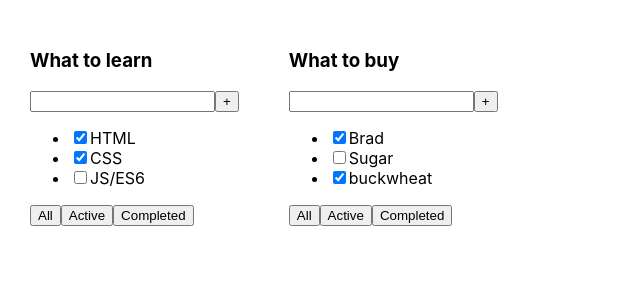
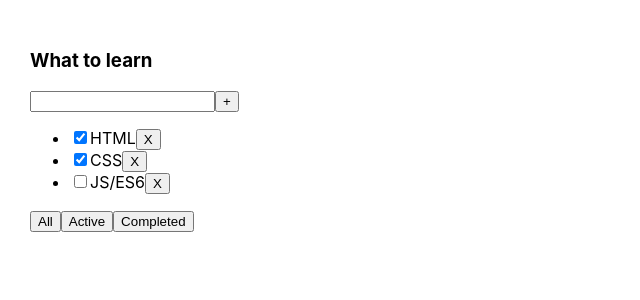
Before and after one commit to alex27git/TodoList, a React (Create React App) app: page / in a window 1280 px wide. Shown: the top 300 px of the page, without its empty margins (0-640 px from the left). Built offline with nearby package versions, Linux system fonts and the light colour scheme.

Commit message:
add & remuve tasks

```diff
--- a/src/App.tsx
+++ b/src/App.tsx
@@ -1,28 +1,41 @@
-import React from 'react';
+import React, {useState} from 'react';
 import './App.css';
 import TodoList, {TaskType}from "./TodoList";
 
 
 function App() {
-  const title_1: string = "What to learn"
-  const title_2: string = "What to buy"
+  const title: string = "What to learn"
+  // const title: string = "What to buy"
 
-  const tasks_1: Array<TaskType> = [
-    {id: 1, title: "HTML", isDone: true},
-    {id: 2, title: "CSS", isDone: true},
-    {id: 3, title: "JS/ES6", isDone: false},
-  ]
+  const [tasks, setTasks] = useState(
+    [
+      {id: 1, title: "HTML", isDone: true},
+      {id: 2, title: "CSS", isDone: true},
+      {id: 3, title: "JS/ES6", isDone: false},
+    ]
 
-  const tasks_2: Array<TaskType> = [
-    {id: 1, title: "Brad", isDone: true},
-    {id: 2, title: "Sugar", isDone: false},
-    {id: 3, title: "buckwheat", isDone: true},
-  ]
+  )
+
+
+  const removeTask = (taskID: number) => {
+    const updateTasks = tasks.filter(task => task.id !== taskID)
+    setTasks(updateTasks)
+  }
+  // const tasks_2: Array<TaskType> = [
+  //   {id: 1, title: "Brad", isDone: true},
+  //   {id: 2, title: "Sugar", isDone: false},
+  //   {id: 3, title: "buckwheat", isDone: true},
+  // ]
 
   return (
     <div className="App">
-      <TodoList title={title_1} tasks={tasks_1}/>
-      <TodoList title={title_2} tasks={tasks_2}/>
+      <TodoList
+        title={title}
+        tasks={tasks}
+        removeTask={removeTask}
+      />
+     {/*// <TodoList title={title_2} tasks={tasks_2}/>*/}
+
     </div>
   );
 }
--- a/src/TodoList.tsx
+++ b/src/TodoList.tsx
@@ -10,9 +10,20 @@
 
   title: string
   tasks: Array<TaskType>
+  removeTask: (taskID: number) => void
 }
 
 const TodoList = (props:TodoListPropsType) => {
+  const tasksListItems = props.tasks.map(task =>{
+    const removeTask = () => {props.removeTask(task.id)}
+    return (
+      <li>
+        <input type="checkbox" checked={task.isDone} />
+        <span>{task.title}</span>
+        <button onClick={removeTask}>X</button>
+      </li>
+    )
+  })
   return (
     <div>
       <h3>{props.title}</h3>
@@ -21,28 +32,8 @@
         <button>+</button>
       </div>
       <ul>
-        <li><input type="checkbox" checked={props.tasks[0].isDone} />
-          <span>{props.tasks[0].title}</span>
-        </li>
-        <li><input type="checkbox" checked={props.tasks[1].isDone}/>
-          <span>{props.tasks[1].title}</span>
-        </li>
-        <li><input type="checkbox" checked={props.tasks[2].isDone}/>
-          <span>{props.tasks[2].title}</span>
-        </li>
+        {tasksListItems}
       </ul>
-
-      {/*<ul>*/}
-      {/*  <li><input type="checkbox" checked={props.tasks[0].isDone} />*/}
-      {/*    <span>{props.tasks[0]}</span>*/}
-      {/*  </li>*/}
-      {/*  <li><input type="checkbox" checked={props.tasks[1].isDone}/>*/}
-      {/*    <span>{props.tasks[1]}</span>*/}
-      {/*  </li>*/}
-      {/*  <li><input type="checkbox" checked={props.tasks[2].isDone}/>*/}
-      {/*    <span>{props.tasks[2]}</span>*/}
-      {/*  </li>*/}
-      {/*</ul>*/}
       <div>
         <button>All</button>
         <button>Active</button>
```
